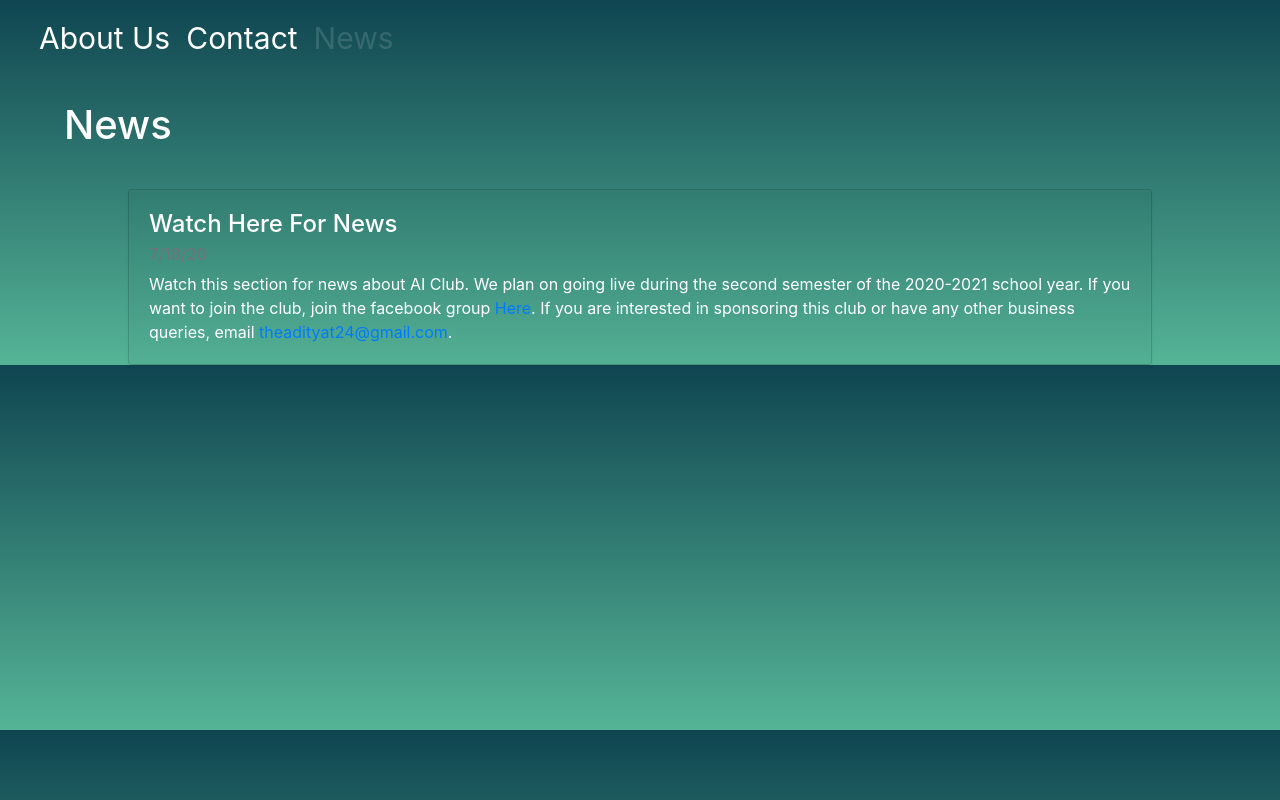
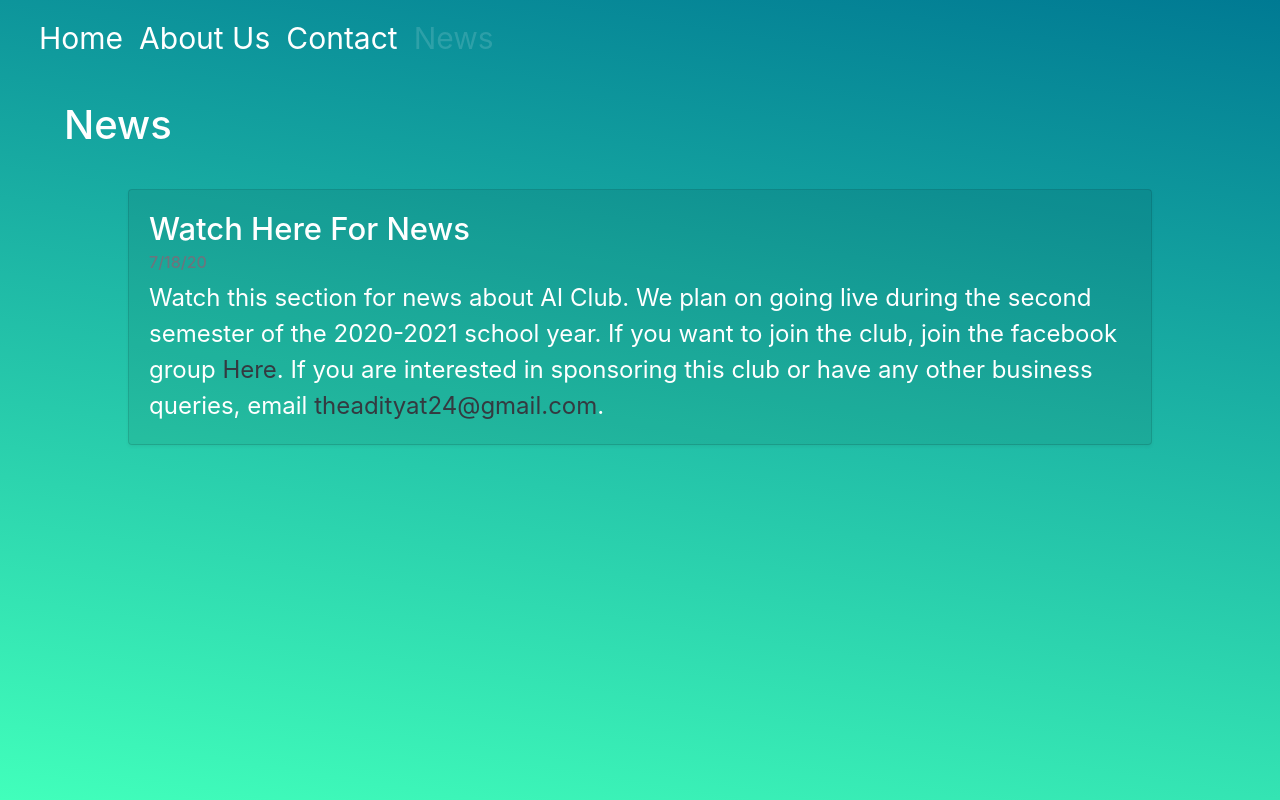
Before and after one commit to theadityat24/aiclub, a plain HTML site: page news.html in a window 1280 px wide. Drawn offline with nearby package versions, Linux system fonts and the light colour scheme.

Commit message:
fixed and boosted gradients

```diff
--- a/assets/css/styles.min.css
+++ b/assets/css/styles.min.css
@@ -1 +1 @@
-.simple-slider .swiper-slide{height:500px;background-repeat:no-repeat;background-size:cover;background-position:center}body{background-image:linear-gradient(#0f4551,#55b496)}.team-clean{color:#313437;background-color:#fff}.team-clean p{color:#7d8285}.team-clean h2{font-weight:700;margin-bottom:40px;padding-top:40px;color:inherit}@media (max-width:767px){.simple-slider .swiper-slide{height:360px}.team-clean h2{margin-bottom:25px;padding-top:25px;font-size:24px}}.team-clean .intro{font-size:16px;max-width:500px;margin:0 auto}.team-clean .intro p{margin-bottom:0}.team-clean .people{padding-bottom:40px}.team-clean .item{text-align:center;padding-top:50px}.team-clean .item .name{font-weight:700;margin-top:28px;margin-bottom:8px;color:inherit}.team-clean .item .title{text-transform:uppercase;font-weight:700;color:#d0d0d0;letter-spacing:2px;font-size:13px}.team-clean .item .description{font-size:15px;margin-top:15px;margin-bottom:20px}.team-clean .item img{max-width:160px}.team-clean .social{font-size:18px;color:#a2a8ae}.team-clean .social a{color:inherit;margin:0 10px;display:inline-block;opacity:.7}.team-clean .social a:hover{opacity:1}
+.simple-slider .swiper-slide{height:500px;background-repeat:no-repeat;background-size:cover;background-position:center}body{background-image:linear-gradient(9deg,#41ffbb 0,#007a93 100%);height:100vh}.team-clean{color:#313437;background-color:#fff}.team-clean p{color:#7d8285}.team-clean h2{font-weight:700;margin-bottom:40px;padding-top:40px;color:inherit}@media (max-width:767px){.simple-slider .swiper-slide{height:360px}.team-clean h2{margin-bottom:25px;padding-top:25px;font-size:24px}}.team-clean .intro{font-size:16px;max-width:500px;margin:0 auto}.team-clean .intro p{margin-bottom:0}.team-clean .people{padding-bottom:40px}.team-clean .item{text-align:center;padding-top:50px}.team-clean .item .name{font-weight:700;margin-top:28px;margin-bottom:8px;color:inherit}.team-clean .item .title{text-transform:uppercase;font-weight:700;color:#d0d0d0;letter-spacing:2px;font-size:13px}.team-clean .item .description{font-size:15px;margin-top:15px;margin-bottom:20px}.team-clean .item img{max-width:160px}.team-clean .social{font-size:18px;color:#a2a8ae}.team-clean .social a{color:inherit;margin:0 10px;display:inline-block;opacity:.7}.team-clean .social a:hover{opacity:1}
--- a/news.html
+++ b/news.html
@@ -12,11 +12,12 @@
     <link rel="stylesheet" href="assets/css/styles.min.css">
 </head>
 
-<body style="background-color: rgb(15,69,81);">
+<body style="background-color: rgb(15,69,81);height: 100vh;">
     <nav class="navbar navbar-light navbar-expand-md">
         <div class="container-fluid"><button data-toggle="collapse" class="navbar-toggler" data-target="#navcol-1"><span class="sr-only">Toggle navigation</span><span class="navbar-toggler-icon"></span></button>
             <div class="collapse navbar-collapse" id="navcol-1">
                 <ul class="nav navbar-nav">
+                    <li class="nav-item" role="presentation"><a class="nav-link active" data-bs-hover-animate="pulse" href="index.html" style="font-size: 30px;color: rgb(255,255,255);">Home</a></li>
                     <li class="nav-item" role="presentation"><a class="nav-link active" data-bs-hover-animate="pulse" href="about.html" style="font-size: 30px;color: rgb(255,255,255);">About Us</a></li>
                     <li class="nav-item" role="presentation"><a class="nav-link" data-bs-hover-animate="pulse" href="contact.html" style="font-size: 30px;color: rgb(255,255,255);">Contact</a></li>
                     <li class="nav-item" role="presentation"><a class="nav-link" href="#" style="font-size: 30px;color: rgba(255,255,255,0.14);">News</a></li>
@@ -26,11 +27,11 @@
     </nav>
     <h1 style="margin-left: 5vw;margin-top: 3vh;color: rgb(255,255,255);">News</h1>
     <div class="card" style="margin-top: 5vh;margin-left: 10vw;margin-right: 10vw;background-color: rgba(0,0,0,0.02);color: rgb(255,255,255);">
-        <div class="card-body shadow-sm">
-            <h4 class="card-title">Watch Here For News</h4>
+        <div class="card-body shadow-sm" style="background-color: rgba(0,0,0,0.05);">
+            <h4 class="card-title" style="font-size: 31px;">Watch Here For News</h4>
             <h6 class="text-muted card-subtitle mb-2">7/18/20</h6>
-            <p class="card-text">Watch this section for news about AI Club. We plan on going live during the second semester of the 2020-2021 school year. If you want to join the club, join the facebook group&nbsp;<a data-bs-hover-animate="pulse" href="https://www.facebook.com/groups/1641673669360899">Here</a>.
-                If you are interested in sponsoring this club or have any other business queries, email&nbsp;<a data-bs-hover-animate="pulse" href="mailto:theadityat24@gmail.com">theadityat24@gmail.com</a>.</p>
+            <p class="card-text" style="font-size: 24px;">Watch this section for news about AI Club. We plan on going live during the second semester of the 2020-2021 school year. If you want to join the club, join the facebook group&nbsp;<a class="text-dark" data-bs-hover-animate="pulse" href="https://www.facebook.com/groups/1641673669360899">Here</a>.
+                If you are interested in sponsoring this club or have any other business queries, email&nbsp;<a class="text-dark" data-bs-hover-animate="pulse" href="mailto:theadityat24@gmail.com">theadityat24@gmail.com</a>.</p>
         </div>
     </div>
     <script src="https://cdnjs.cloudflare.com/ajax/libs/jquery/3.5.1/jquery.min.js"></script>
```
Also changed, not shown: about.html (+6 -4 lines), contact.html (+1 -0 lines), index.html (+1 -0 lines).
